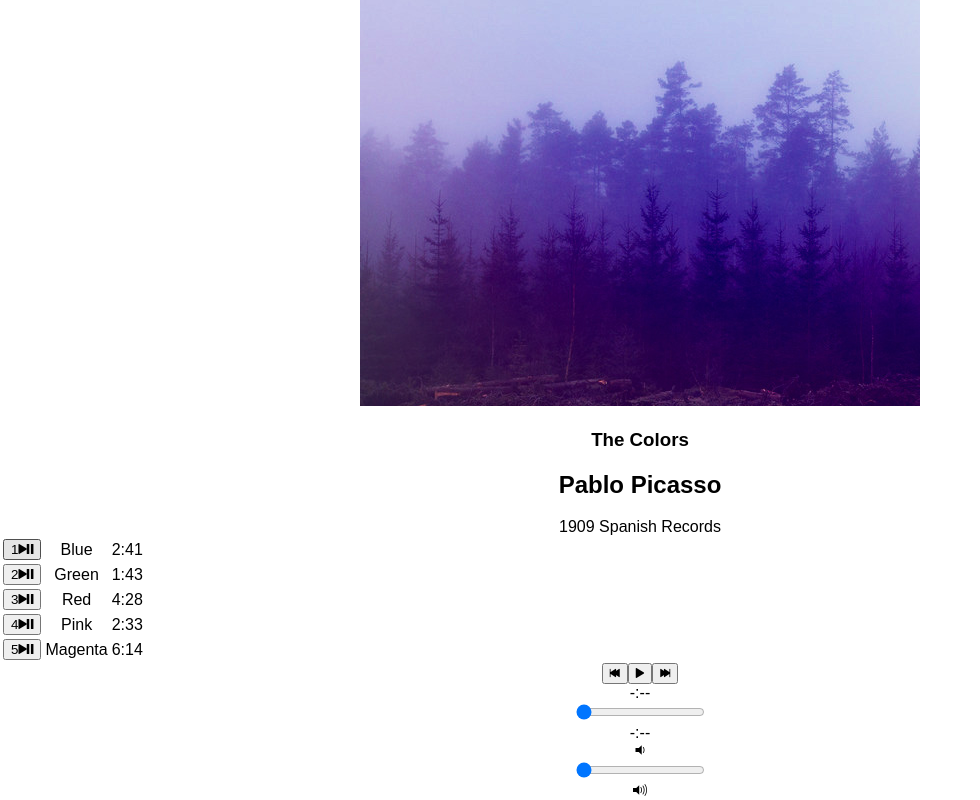
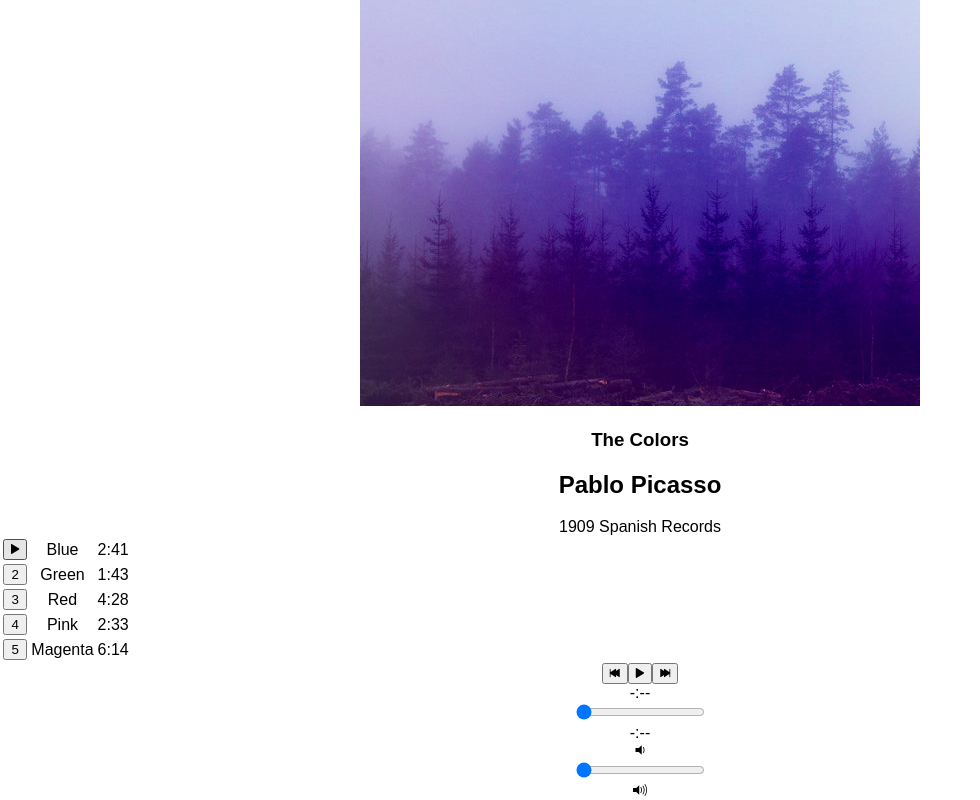
Before and after one commit to CRBryant/bloc-jams-react, a React (Create React App) app: page /album/the-colors in a window 1280 px wide. In both pictures the pointer is over the element 14 px from the left and 833 px from the top of the page. Shown: the part 284-1084 px from the top of the page, without its empty margins (0-980 px from the left). Built offline with nearby package versions, Linux system fonts and the light colour scheme.

Commit message:
Remaining functionality complete and styling WIP

```diff
--- a/src/components/Album.css
+++ b/src/components/Album.css
@@ -0,0 +1,28 @@
+tr {
+  transition: all 0.2s ease;
+}
+
+tr:focus {
+  outline: #ccc;
+}
+
+tr:hover .ion-play,
+tr.playing .ion-pause,
+tr.paused .ion-play {
+  display: block;
+}
+
+tr .ion-play,
+tr .ion-pause,
+tr:hover .song-number,
+tr.playing .ion-play,
+tr.playing .song-number,
+tr.paused .ion-paused,
+tr.paused .song-number {
+  display: none;
+}
+
+tr:hover {
+  background: hsla(0, 0, 0, 0.05);
+  cursor: pointer;
+}
--- a/src/components/Album.js
+++ b/src/components/Album.js
@@ -1,6 +1,7 @@
 import React, { Component } from 'react';
 import albumData from './../data/albums';
 import PlayerBar from './PlayerBar';
+import './Album.css';
 
 class Album extends Component {
   constructor(props) {
@@ -106,11 +107,22 @@ class Album extends Component {
     this.setState({ volume: newVolume });
   }
 
+  songClass(song) {
+    if (this.state.currentSong === song) {
+      if (this.state.isPlaying) {
+        return 'song playing';
+      } else {
+        return 'song';
+      }
+    }
+    return 'song';
+  }
+
   render() {
     return (
       <section className="album">
         <section id="album-info">
-          <img id="album-cover-art" src={this.state.album.albumCover} />
+          <img id="album-cover-art" src={this.state.album.albumCover} alt ="Album Cover"/>
           <div className="album-details">
             <h1 id="album-title">{this.state.album.title}</h1>
             <h2 className="artist">{this.state.album.artist}</h2>
@@ -125,7 +137,7 @@ class Album extends Component {
           </colgroup>
           <tbody>
             {this.state.album.songs.map( (song, index) =>
-              <tr className="song" key={index} onClick={() => this.handleSongClick(song)} >
+              <tr className={this.songClass(song)} key={index} onClick={() => this.handleSongClick(song)} >
                 <td className="song-actions">
                   <button>
                     <span className="song-number">{index + 1}</span>
```
